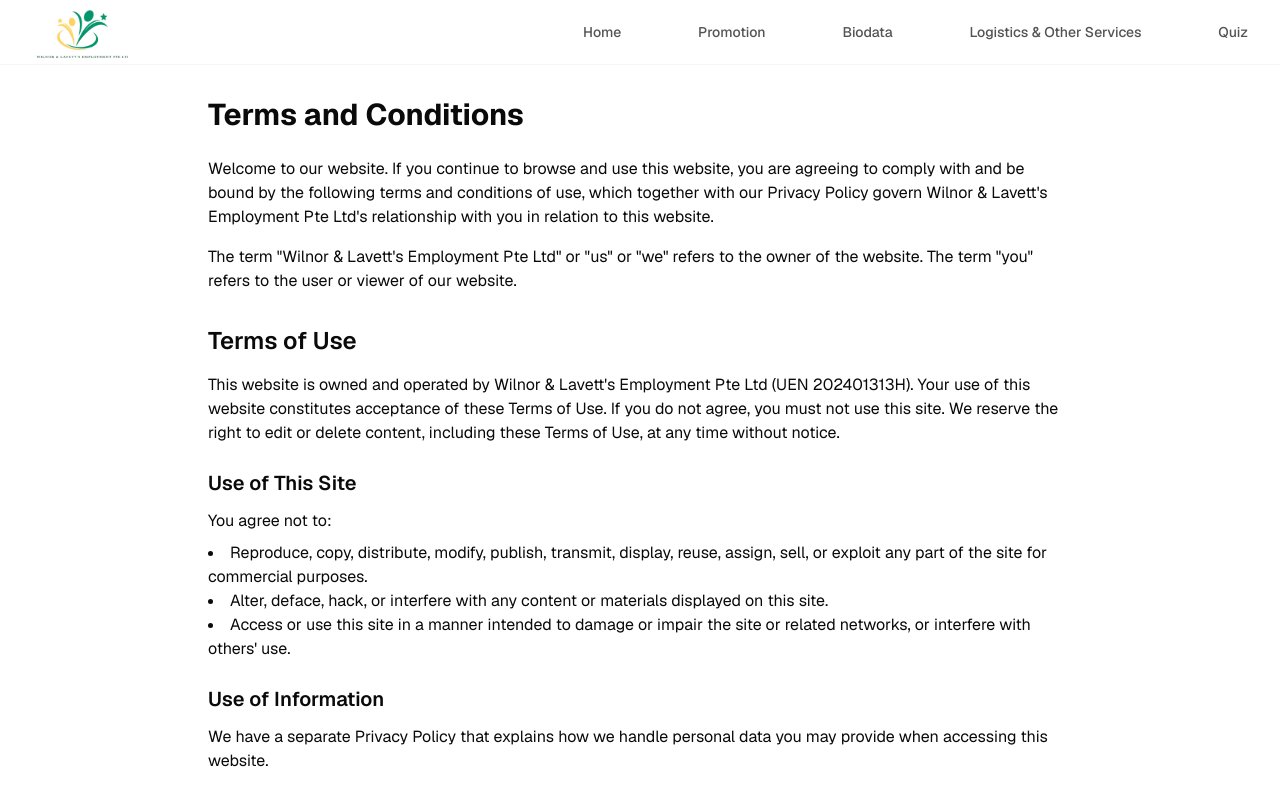
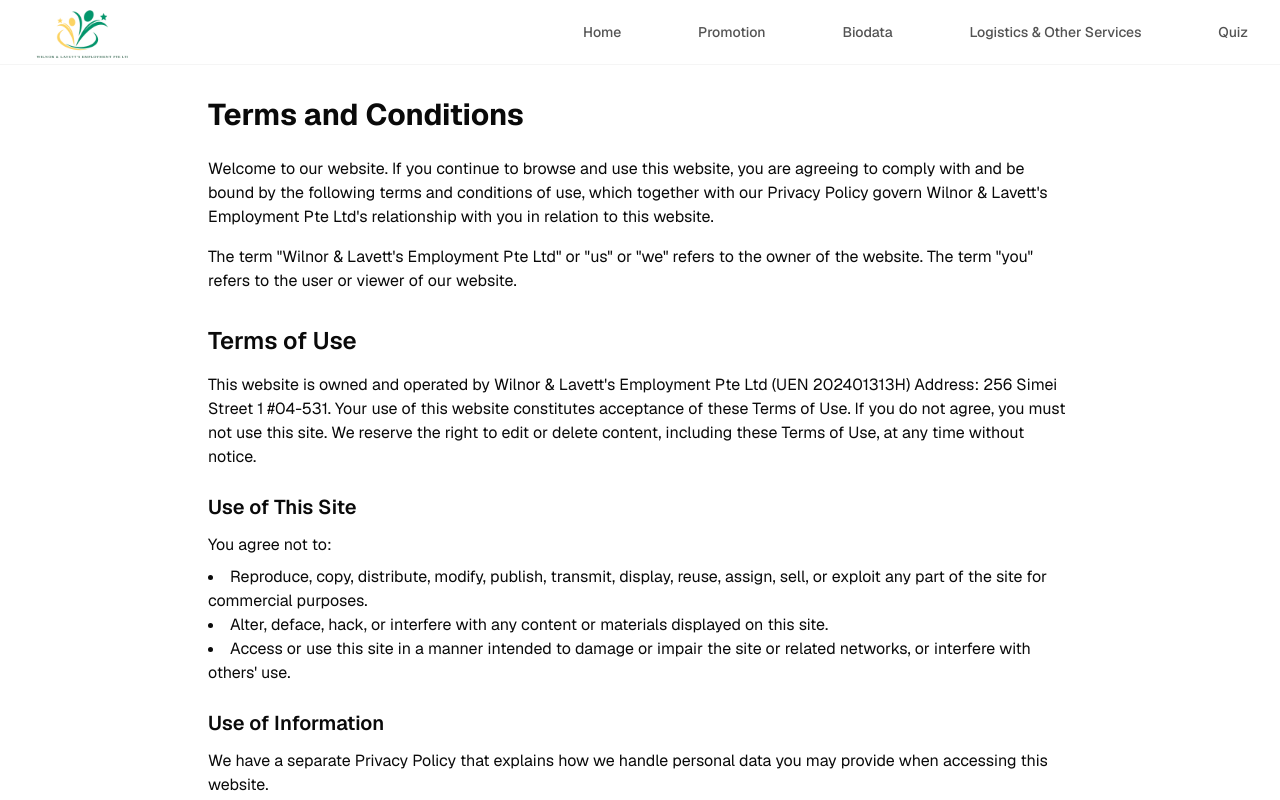
Before and after one commit to ascendraworks/wilnor, a Next.js app: page /terms in a window 1280 px wide. Shown: the top 800 px of the page. Built offline with nearby package versions, Linux system fonts and the light colour scheme.

Commit message:
added address to terms

```diff
--- a/src/app/terms/page.tsx
+++ b/src/app/terms/page.tsx
@@ -19,7 +19,7 @@
       <h2 className="text-2xl font-semibold mt-8 mb-4">Terms of Use</h2>
 
       <p className="mb-4">
-        This website is owned and operated by Wilnor & Lavett's Employment Pte Ltd (UEN 202401313H). Your use of this website constitutes acceptance of these Terms of Use. If you do not agree, you must not use this site. We reserve the right to edit or delete content, including these Terms of Use, at any time without notice.
+        This website is owned and operated by Wilnor & Lavett's Employment Pte Ltd (UEN 202401313H) Address: 256 Simei Street 1 #04-531. Your use of this website constitutes acceptance of these Terms of Use. If you do not agree, you must not use this site. We reserve the right to edit or delete content, including these Terms of Use, at any time without notice.
       </p>
 
       <h3 className="text-xl font-semibold mt-6 mb-3">Use of This Site</h3>
```
